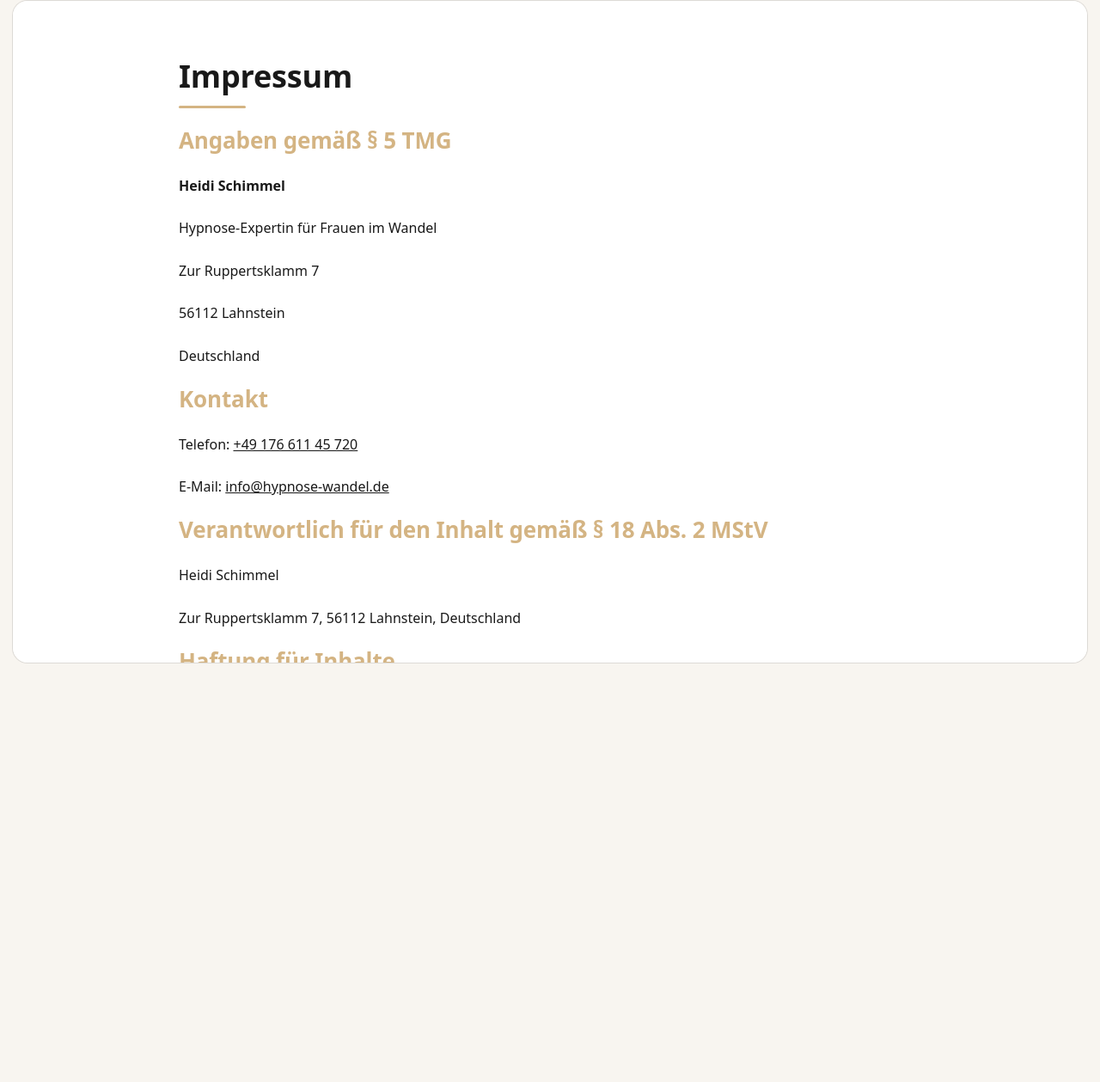
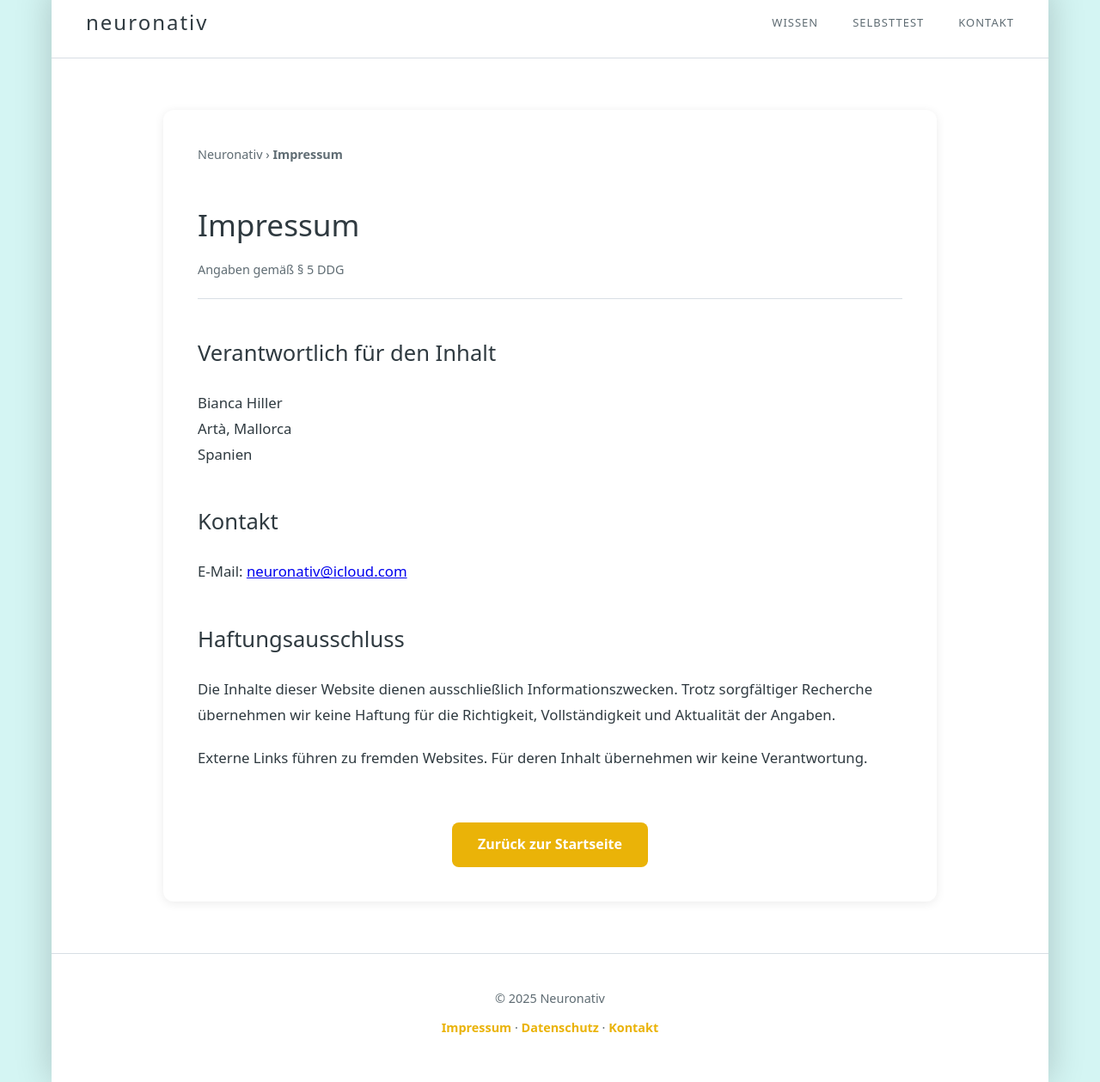
Before and after one commit to veithiller-droid/neuronativ, a plain HTML site: page impressum.html in a window 1280 px wide. Shown: the part 14-1273 px from the top of the page at 86% size. Before the commit the page ends 800 px from the top, so only its background shows below. Drawn offline with Linux system fonts and the light colour scheme.

Commit message:
Update impressum.html

```diff
--- a/impressum.html
+++ b/impressum.html
@@ -1,95 +1,82 @@
-<!doctype html>
+<!DOCTYPE html>
 <html lang="de">
 <head>
-  <meta charset="utf-8">
-  <meta name="viewport" content="width=device-width, initial-scale=1">
+  <meta charset="UTF-8">
+  <meta name="viewport" content="width=device-width, initial-scale=1.0">
+  <title>Impressum – Neuronativ</title>
+  <link rel="stylesheet" href="styles/article.css">
+  <script>
+    // Theme laden
+    (function() {
+      const savedTheme = localStorage.getItem('preferred-theme') || 'soft';
+      document.documentElement.setAttribute('data-theme', savedTheme);
+    })();
+  </script>
+</head>
+<body>
+  <div class="page-wrapper">
+    <!-- Header -->
+    <header>
+      <div class="header-content">
+        <a href="index.html" class="logo-text">neuronativ</a>
+        <nav>
+          <a href="wissen.html">Wissen</a>
+          <a href="test/index.html">Selbsttest</a>
+          <a href="index.html#kontakt">Kontakt</a>
+        </nav>
+      </div>
+    </header>
 
-  <title>Impressum – Hypnose Wandel</title>
-  <meta name="description" content="Impressum – Hypnose Wandel.">
-  <meta name="robots" content="index,follow">
+    <div class="article-outer">
+      <article class="article-container">
+        <div class="breadcrumb">
+          <a href="index.html">Neuronativ</a> <span>›</span> <strong>Impressum</strong>
+        </div>
 
-  <link rel="icon" href="./images/logo.webp">
-  <link rel="stylesheet" href="./site.css">
-</head>
+        <header class="article-header">
+          <h1>Impressum</h1>
+          <div class="article-meta">Angaben gemäß § 5 DDG</div>
+        </header>
 
-<body>
-    <div class="frame">
-  <div class="frame-inner">
-
-  <!-- HEADER (wird per header.html geladen) -->
-  <div data-include="./header.html"></div>
-
-  <main class="section tone-white">
-    <div class="container" style="max-width:900px;">
-      <h1>Impressum</h1>
-      <div class="divider"></div>
-
-      <h2 class="headline--gold" style="margin-top:22px;">Angaben gemäß § 5 TMG</h2>
-      <p class="sectiontext">
-        <strong>Heidi Schimmel</strong><br>
-        Hypnose-Expertin für Frauen im Wandel<br>
-        Zur Ruppertsklamm 7<br>
-        56112 Lahnstein<br>
-        Deutschland
+        <div class="article-content">
+          <h2>Verantwortlich für den Inhalt</h2>
+          <p>
+            Bianca Hiller<br>
+            Artà, Mallorca<br>
+            Spanien
           </p>
 
-      <h2 class="headline--gold" style="margin-top:22px;">Kontakt</h2>
-      <p class="sectiontext">
-        Telefon: <a href="tel:+4917661145720">+49 176 611 45 720</a><br>
-        E-Mail: <a href="mailto:info@hypnose-wandel.de">info@hypnose-wandel.de</a>
+          <h2>Kontakt</h2>
+          <p>
+            E-Mail: <a href="mailto:neuronativ@icloud.com">neuronativ@icloud.com</a>
           </p>
 
-      <h2 class="headline--gold" style="margin-top:22px;">Verantwortlich für den Inhalt gemäß § 18 Abs. 2 MStV</h2>
-      <p class="sectiontext">
-        Heidi Schimmel<br>
-        Zur Ruppertsklamm 7, 56112 Lahnstein, Deutschland
+          <h2>Haftungsausschluss</h2>
+          <p>
+            Die Inhalte dieser Website dienen ausschließlich Informationszwecken. Trotz sorgfältiger
+            Recherche übernehmen wir keine Haftung für die Richtigkeit, Vollständigkeit und Aktualität
+            der Angaben.
           </p>
-
-      <h2 class="headline--gold" style="margin-top:22px;">Haftung für Inhalte</h2>
-      <p class="sectiontext">
-        Inhalte dieser Website wurden mit Sorgfalt erstellt. Für Richtigkeit, Vollständigkeit und Aktualität kann keine Gewähr übernommen werden.
-      </p>
-
-      <h2 class="headline--gold" style="margin-top:22px;">Haftung für Links</h2>
-      <p class="sectiontext">
-        Diese Website enthält ggf. Links zu externen Websites Dritter. Für Inhalte externer Seiten wird keine Verantwortung übernommen; verantwortlich ist der jeweilige Anbieter.
-      </p>
-
-      <h2 class="headline--gold" style="margin-top:22px;">Urheberrecht</h2>
-      <p class="sectiontext">
-        Inhalte und Werke auf dieser Website unterliegen dem Urheberrecht. Jede Verwertung außerhalb der Grenzen des Urheberrechts bedarf der vorherigen Zustimmung.
-      </p>
-
-      <h2 class="headline--gold" style="margin-top:22px;">Verbraucherstreitbeilegung</h2>
-      <p class="sectiontext">
-        Ich bin nicht verpflichtet und nicht bereit, an Streitbeilegungsverfahren vor einer Verbraucherschlichtungsstelle teilzunehmen.
-      </p>
-
-      <hr class="line" style="margin:28px 0;">
-
-      <p class="muted small">
-        <a href="./datenschutz.html">Datenschutz</a>
+          <p>
+            Externe Links führen zu fremden Websites. Für deren Inhalt übernehmen wir keine Verantwortung.
           </p>
         </div>
-  </main>
 
-  <!-- FOOTER (wird per footer.html geladen) -->
-  <div data-include="./footer.html"></div>
-
-  <noscript>
-    <div class="container section">
-      <p>Diese Website benötigt JavaScript für Navigation/Content-Laden.</p>
+        <div class="back-button-container">
+          <a href="index.html" class="back-button">Zurück zur Startseite</a>
         </div>
-  </noscript>
-
-  <script type="module">
-    import { includePartials } from "./include.js";
-    import { initNav } from "./site.js";
-    await includePartials();
-    initNav();
-  </script>
-    </div>
+      </article>
     </div>
 
+    <!-- Footer -->
+    <footer class="footer">
+      <p>&copy; 2025 Neuronativ</p>
+      <p>
+        <a href="impressum.html">Impressum</a> ·
+        <a href="datenschutz.html">Datenschutz</a> ·
+        <a href="kontakt.html">Kontakt</a>
+      </p>
+    </footer>
+  </div>
 </body>
 </html>
```
Lines whose indentation alone changed are shown as unchanged.
